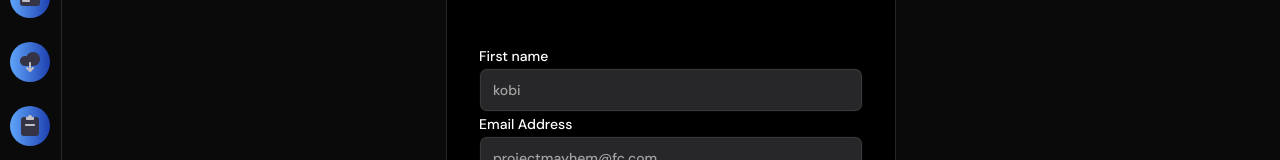
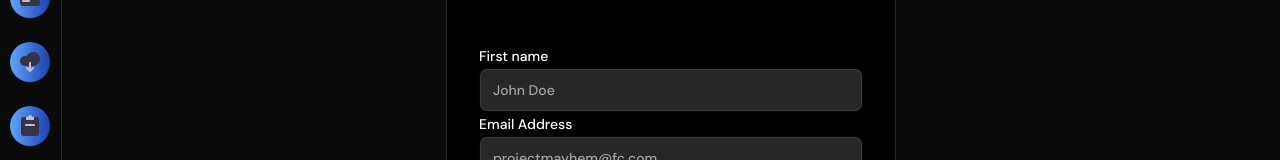
Before and after one commit to BadriVishalPadhy/Ai-automation-tool, a Next.js app: page /settings in a window 1280 px wide. Shown: the part 286-446 px from the top of the page. Built offline with nearby package versions, Linux system fonts and the light colour scheme.

Commit message:
Update settings page first name input placeholder to a more generic example

```diff
--- a/src/app/(main)/(pages)/settings/page.tsx
+++ b/src/app/(main)/(pages)/settings/page.tsx
@@ -22,7 +22,7 @@ const Settings = (props: Props) => {
           <form className="my-8">
             <LabelInputContainer>
               <label htmlFor="Name">First name</label>
-              <Input id="Name" placeholder="kobi" type="text" />
+              <Input id="Name" placeholder="John Doe" type="text" />
             </LabelInputContainer>
 
             <LabelInputContainer className="mb-5">
```
